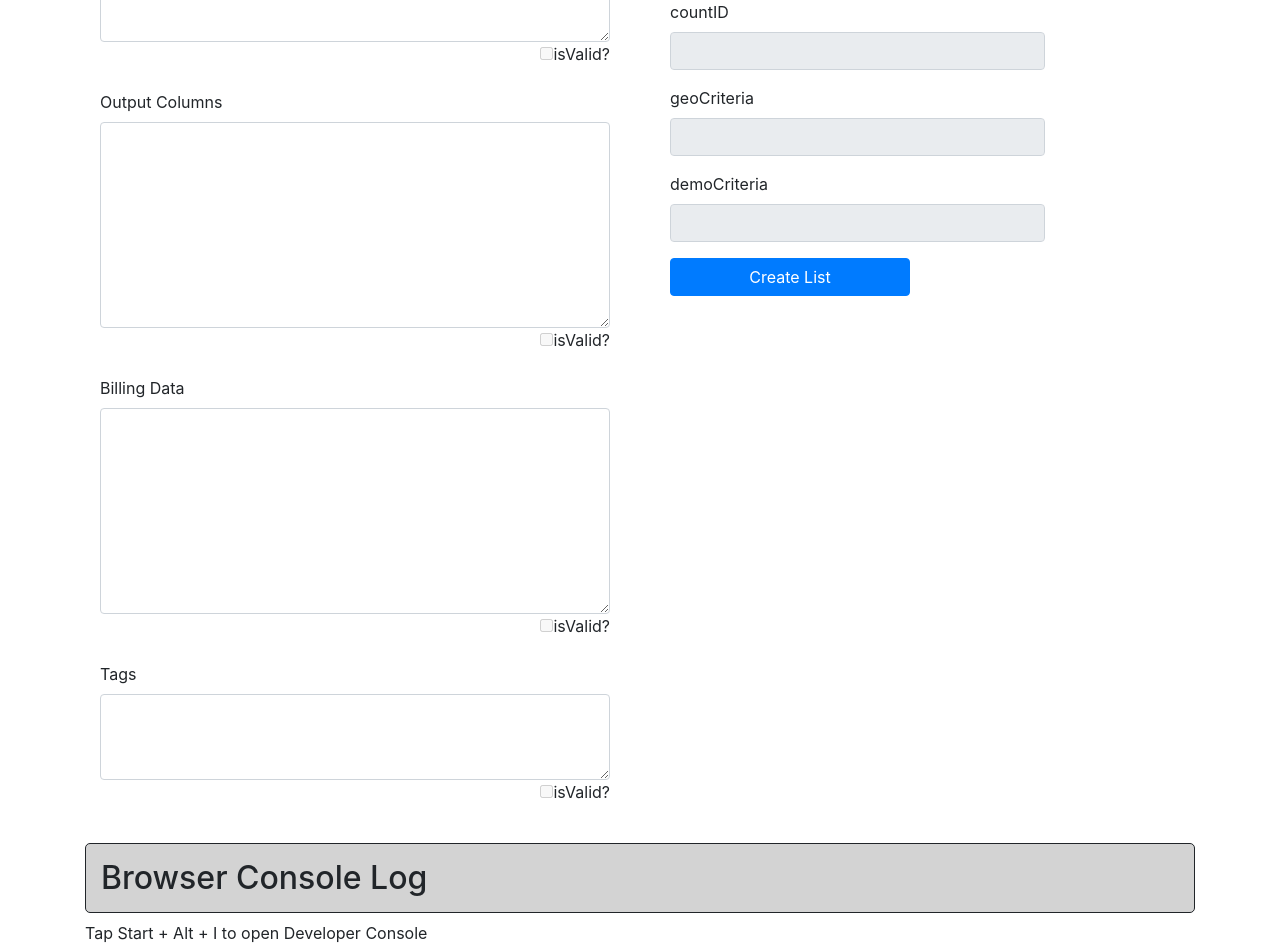
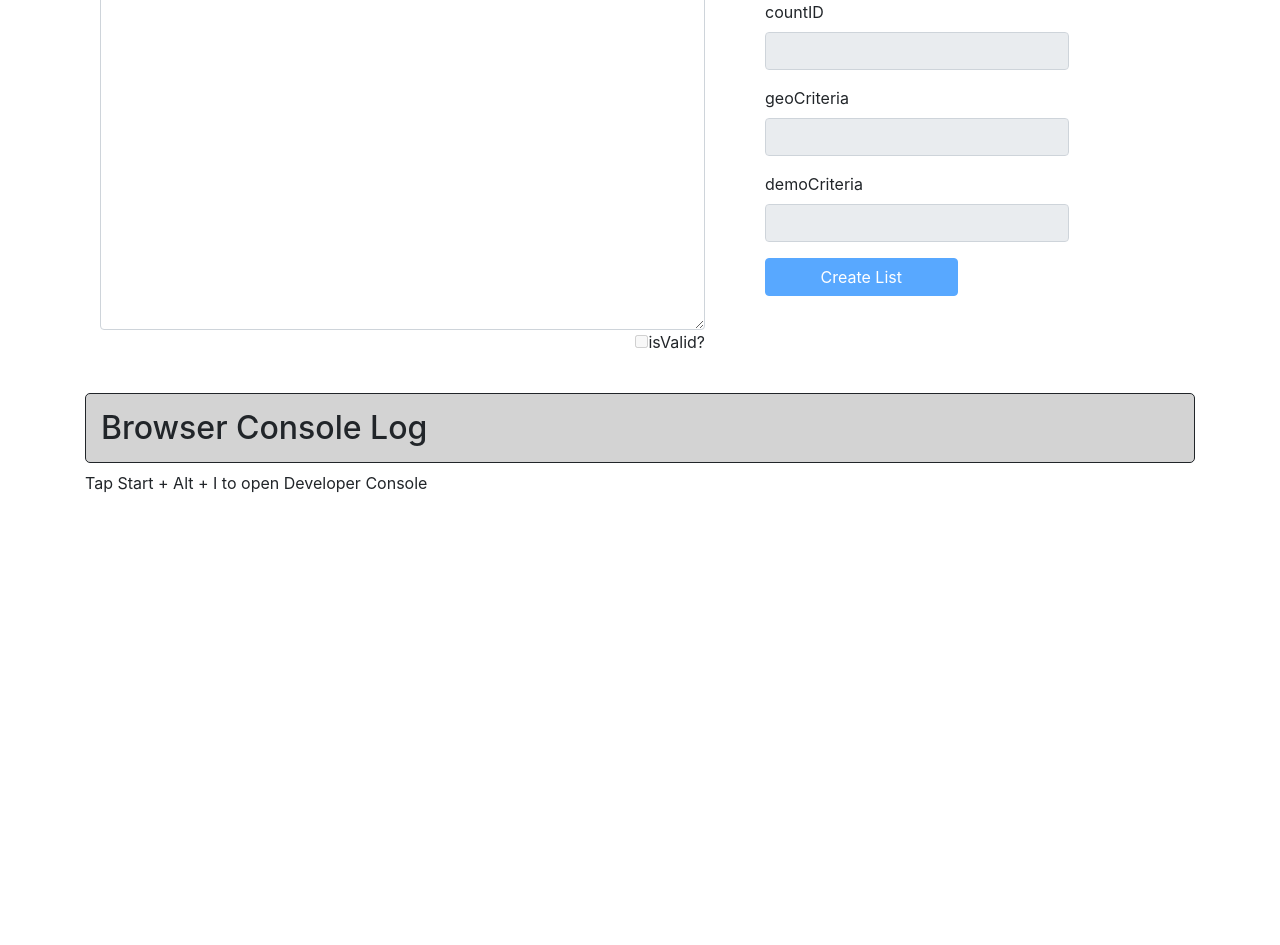
Before and after one commit to RumenTech/eprintwerx-angular2, an Angular app: page / in a window 1280 px wide. Shown: the part 860-1805 px from the top of the page. After the commit the page ends 1355 px from the top, so only its background shows below. Built offline with nearby package versions, Linux system fonts and the light colour scheme.

Commit message:
roll back to one textbox for list criteria

```diff
--- a/src/app/components/count-criteria-form.component.html
+++ b/src/app/components/count-criteria-form.component.html
@@ -18,7 +18,7 @@
     </div>
 
     <div class="row">
-        <div class="col-sm-6">
+        <div class="col-sm-7">
             <div class="form-group">
                 <label class="col-sm-12">
                     CountCriteria JSON
@@ -44,7 +44,7 @@
                 </div>
             </div>
         </div>
-        <div class="col-sm-6">
+        <div class="col-sm-5">
             <br>
             <div class="form-group">
                 <label class="col-sm-3">
--- a/src/app/components/list-criteria-form.component.html
+++ b/src/app/components/list-criteria-form.component.html
@@ -1,6 +1,6 @@
 <form (ngSubmit)="submitForm()" class="form-horizontal" role="form">
     <div class="row">
-        <div class="col-sm-6">
+        <div class="col-sm-7">
             <div class="form-group">
                 <label class="col-sm-12">
                     List Criteria
@@ -8,93 +8,24 @@
                 <div class="col-sm-12">
                     <textarea
                         #listCriteria
-                        [(ngModel)]="jsonEditor.listCriteria"
-                        (keyup)="onJsonDataChange('listCriteria')"
+                        [(ngModel)]="listCriteriaString"
+                        (keyup)="onListCriteriaChange()"
                         class="form-control"
-                        rows="8"
+                        rows="20"
                         name="listCriteriaJSON"></textarea>
                 </div>
                 <div class="col-sm-12 checkbox text-right">
                     <label>
                         <input
                             type="checkbox"
-                            [checked]="isValid.listCriteria"
-                            disabled
-                        />isValid?
-                    </label>
-                </div>
-            </div>
-            <div class="form-group">
-                <label class="col-sm-12">
-                    Output Columns
-                </label>
-                <div class="col-sm-12">
-                    <textarea
-                        #outCriteria
-                        [(ngModel)]="jsonEditor.outCriteria"
-                        (keyup)="onJsonDataChange('outCriteria')"
-                        class="form-control"
-                        rows="8"
-                        name="outCriteriaJSON"></textarea>
-                </div>
-                <div class="col-sm-12 checkbox text-right">
-                    <label>
-                        <input
-                            type="checkbox"
-                            [checked]="isValid.outCriteria"
-                            disabled
-                        />isValid?
-                    </label>
-                </div>
-            </div>
-            <div class="form-group">
-                <label class="col-sm-12">
-                    Billing Data
-                </label>
-                <div class="col-sm-12">
-                    <textarea
-                        #billingData
-                        [(ngModel)]="jsonEditor.billingData"
-                        (keyup)="onListCriteriaChange('billingData')"
-                        class="form-control"
-                        rows="8"
-                        name="billingDataJSON"></textarea>
-                </div>
-                <div class="col-sm-12 checkbox text-right">
-                    <label>
-                        <input
-                            type="checkbox"
-                            [checked]="isValid.billingData"
-                            disabled
-                        />isValid?
-                    </label>
-                </div>
-            </div>
-            <div class="form-group">
-                <label class="col-sm-12">
-                    Tags
-                </label>
-                <div class="col-sm-12">
-                    <textarea
-                        #tags
-                        [(ngModel)]="jsonEditor.tags"
-                        (keyup)="onJsonDataChange('tags')"
-                        class="form-control"
-                        rows="3"
-                        name="tagsJSON"></textarea>
-                </div>
-                <div class="col-sm-12 checkbox text-right">
-                    <label>
-                        <input
-                            type="checkbox"
-                            [checked]="isValid.tags"
+                            [checked]="isValid"
                             disabled
                         />isValid?
                     </label>
                 </div>
             </div>
         </div>
-        <div class="col-sm-6">
+        <div class="col-sm-5">
             <br>
             <div class="form-group">
                 <label class="col-sm-3">
@@ -155,7 +86,7 @@
                     </button>
                 </div>
                 <div class="col-sm-6 has-error"
-                    *ngIf="isAllSet() && !isAllValid()">
+                    *ngIf="listCriteriaString && !isValid">
                     <span class="help-block">JSON is not valid!</span>
                 </div>
             </div>
--- a/src/app/components/list-criteria-form.component.ts
+++ b/src/app/components/list-criteria-form.component.ts
@@ -17,31 +17,16 @@ export class ListCriteriaForm implements OnInit {
     geoCriteria: '',
     demoCriteria: '',
   };
-  private jsonEditor = {
-    listCriteria: '', // only this field is two-way binding
-    billingData: '',
-    outCriteria: '',
-    tags: '',
-  };
-  private samples = {
-    listCriteria: '',
-    billingData: '',
-    tags: '',
-  };
-  private isValid = {
-    listCriteria: false,
-    billingData: false,
-    outCriteria: false,
-    tags: false,
-  };
+  private listCriteriaString = '';
+  private isValid = false;
 
   constructor(private criteriaService: CriteriaService) {
   }
 
-  onJsonDataChange(type: string) {
-    this.isValid[ type ] = this.criteriaService.isJsonValid( this.jsonEditor[ type ]);
+  onListCriteriaChange() {
+    this.isValid = this.criteriaService.isJsonValid( this.listCriteriaString );
 
-    if (!this.isValid[ type ] || type !== 'listCriteria') {
+    if (!this.isValid) {
       return;
     }
 
@@ -51,7 +36,7 @@ export class ListCriteriaForm implements OnInit {
       countId,
       geoCriteria,
       demoCriteria
-    } = this.criteriaService.parseListCriteria( this.jsonEditor.listCriteria );
+    } = this.criteriaService.parseListCriteria( this.listCriteriaString );
 
     this.model.datasetCode = datasetCode;
     this.model.qtyDesired = qtyDesired;
@@ -61,12 +46,7 @@ export class ListCriteriaForm implements OnInit {
   }
 
   submitForm() {
-    if ( ! (
-      this.criteriaService.isJsonValid(this.jsonEditor.listCriteria) &&
-      this.criteriaService.isJsonValid(this.jsonEditor.billingData) &&
-      this.criteriaService.isJsonValid(this.jsonEditor.outCriteria) &&
-      this.criteriaService.isJsonValid(this.jsonEditor.tags)
-    ) ) {
+    if ( !this.criteriaService.isJsonValid(this.listCriteriaString) ) {
       return;
     }
 
@@ -79,51 +59,29 @@ export class ListCriteriaForm implements OnInit {
   }
 
   ngOnInit() {
-    EmitterService.get('JSON_FILES_LOADED').subscribe(() => {
-      this.samples = this.criteriaService.getMiscSamples();
-    });
+    EmitterService.get('ON_CHANGE_COUNT').subscribe((data) => {
+      const jsonObject = JSON.parse(this.criteriaService.getListCriteriaSample());
+      const outputColumns = JSON.parse(this.criteriaService.getOutCriteriaByDatasetCode(data.datasetCode));
 
-    EmitterService.get('ON_CHANGE_COUNT').subscribe((data) => {
-      const listCriteria = JSON.parse(this.samples.listCriteria);
-      listCriteria.countId = data.countId;
-      listCriteria.datasetCode = data.datasetCode;
+      if (jsonObject.listCriterias.length) {
+        jsonObject.listCriterias[0].countId = data.countId;
+        jsonObject.listCriterias[0].datasetCode = data.datasetCode;
+        jsonObject.listCriterias[0].outCriterion = outputColumns;
+      }
 
-      this.jsonEditor.billingData = this.samples.billingData;
-      this.jsonEditor.tags = this.samples.tags;
-      this.jsonEditor.outCriteria = this.criteriaService.getOutCriteriaByDatasetCode(data.datasetCode);
-      this.jsonEditor.listCriteria = JSON.stringify(listCriteria, null, '\t');
-
-      this.onJsonDataChange('listCriteria');
-      this.onJsonDataChange('outCriteria');
-      this.onJsonDataChange('billingData');
-      this.onJsonDataChange('tags');
+      this.listCriteriaString = JSON.stringify(jsonObject, null, '\t');
+      this.onListCriteriaChange();
     });
   }
 
   getFullPayload() {
-    let listCriteria = JSON.parse(this.jsonEditor.listCriteria);
-    listCriteria.outCriterion = JSON.parse(this.jsonEditor.outCriteria);
+    let listCriteria = JSON.parse(this.listCriteriaString);
 
     return {
       data: {
         type: 'orders',
-        attributes: {
-          source: 'API',
-          listCriterias: [ listCriteria ],
-          tags: JSON.parse(this.jsonEditor.tags),
-          billingData: JSON.parse(this.jsonEditor.billingData),
-        }
+        attributes: listCriteria
       }
     };
   }
-
-  isAllValid() {
-    const { listCriteria, billingData, outCriteria, tags } = this.isValid;
-    return listCriteria && billingData && outCriteria && tags;
-  }
-
-  isAllSet() {
-    const { listCriteria, billingData, outCriteria, tags } = this.jsonEditor;
-    return listCriteria && billingData && outCriteria && tags;
-  }
 }
--- a/src/app/services/criteria.service.ts
+++ b/src/app/services/criteria.service.ts
@@ -9,11 +9,7 @@ export class CriteriaService {
 
   private basePath = './assets/mock-data/';
   private listSampleFile = 'ListCriteria.json';
-  private tagSampleFile = 'Tags.json';
-  private billingDataSampleFile = 'BillingData.json';
   private listSampleCriteria = '';
-  private tagSampleData = '';
-  private billingData = '';
   private outSampleCriteria = {};
   private outSamples = [
     { datasetCode: 'CONSUMER', file: 'OutCriteria_CV.json' },
@@ -45,7 +41,7 @@ export class CriteriaService {
     Observable.zip(
       this.readCountSamples(),
       this.readOutSamples(),
-      this.readMiscSamples(),
+      this.readListSample(),
     ).subscribe(() => {
       EmitterService.get('JSON_FILES_LOADED').emit();
     });
@@ -84,26 +80,12 @@ export class CriteriaService {
   }
 
   // Read the json files for sample list criteria and others
-  readMiscSamples() {
+  readListSample() {
     let batch = [];
     batch.push(
       this.http.get( this.basePath + this.listSampleFile ).map( res => {
         if ( this.isJsonValid( res.text() ) ) {
           this.listSampleCriteria = res.text();
-        }
-      })
-    );
-    batch.push(
-      this.http.get( this.basePath + this.tagSampleFile ).map( res => {
-        if ( this.isJsonValid( res.text() ) ) {
-          this.tagSampleData = res.text();
-        }
-      })
-    );
-    batch.push(
-      this.http.get( this.basePath + this.billingDataSampleFile ).map( res => {
-        if ( this.isJsonValid( res.text() ) ) {
-          this.billingData = res.text();
         }
       })
     );
@@ -123,12 +105,8 @@ export class CriteriaService {
     return this.outSampleCriteria[ datasetCode ] || '';
   }
 
-  getMiscSamples(): any {
-    return {
-      listCriteria: this.listSampleCriteria,
-      billingData: this.billingData,
-      tags: this.tagSampleData,
-    };
+  getListCriteriaSample(): string {
+    return this.listSampleCriteria || '';
   }
 
   parseGeoCriteria(json): string {
@@ -159,13 +137,14 @@ export class CriteriaService {
 
   parseListCriteria(str: string) {
     const parsedJson = JSON.parse(str) || {};
+    const listCriteria = parsedJson.listCriterias[0] || {};
 
     return {
-      datasetCode: parsedJson.datasetCode || '',
-      qtyDesired: parsedJson.qtyDesired || '',
-      countId: parsedJson.countId || '',
-      geoCriteria: this.parseGeoCriteria(parsedJson),
-      demoCriteria: this.parseDemoCriteria(parsedJson),
+      datasetCode: listCriteria.datasetCode || '',
+      qtyDesired: listCriteria.qtyDesired || '',
+      countId: listCriteria.countId || '',
+      geoCriteria: this.parseGeoCriteria(listCriteria),
+      demoCriteria: this.parseDemoCriteria(listCriteria),
     };
   }
 
--- a/src/assets/mock-data/Tags.json
+++ /dev/null
@@ -1,3 +0,0 @@
-{
-  "name": "AugOrder1"
-}
```
Also changed, not shown: src/assets/mock-data/BillingData.json (deleted, +0 -26 lines), src/assets/mock-data/ListCriteria.json (+39 -5 lines), src/app/components/count-criteria-form.component.ts (line endings or trailing spaces).
